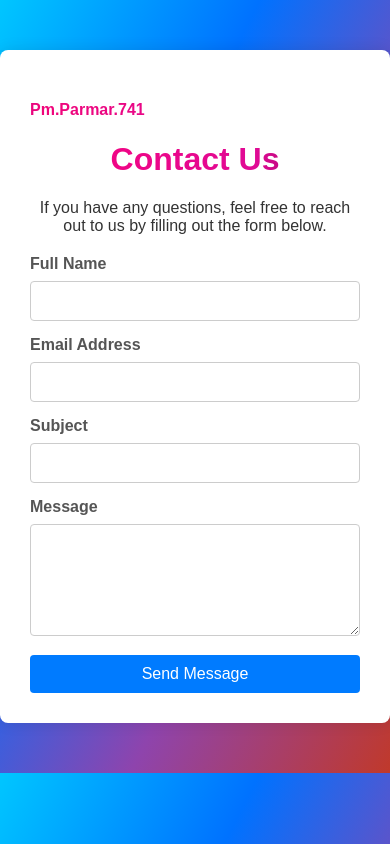
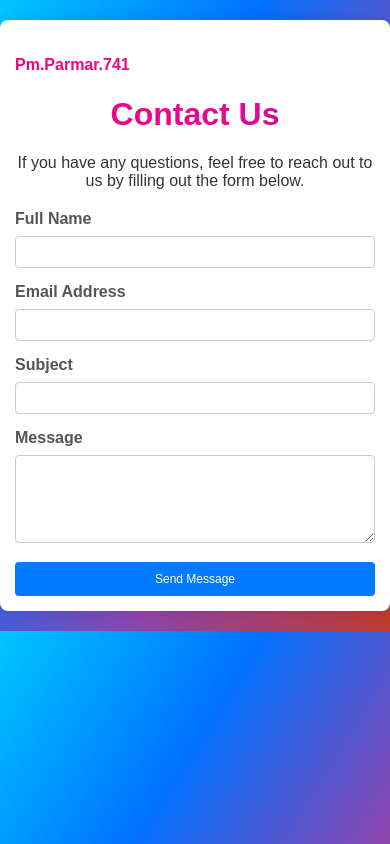
Before and after one commit to ParmarMansukh/Ecommerce, a plain HTML site: page Contact.html in a window 390 px wide. Drawn offline with Linux system fonts and the light colour scheme.

Commit message:
Update Contact.html

```diff
--- a/Contact.html
+++ b/Contact.html
@@ -7,15 +7,12 @@
     <!-- <link rel="stylesheet" href="styles.css"> -->
 </head>
 <style>
-
-body {
+    body {
     font-family: Arial, sans-serif;
     margin: 0;
     padding: 0;
-    /* background-color: #f4f4f4; */
     color: #333;
     background: linear-gradient(to bottom right, #00c6ff, #0072ff, #8e44ad, #c0392b);
-
 }
 
 .contact-container {
@@ -80,55 +77,64 @@ body {
 .submit-btn:hover {
     background-color: #0056b3;
 }
-h4{
 
-background: linear-gradient(
+h4 {
+    background: linear-gradient(to right, rgb(27, 4, 241), #f0057a 35%, #e00a95, black);
+    background-size: 200% auto;
+    -webkit-background-clip: text;
+    -webkit-text-fill-color: transparent;
+    animation: gradient 3s linear infinite;
+}
 
-to right, rgb(27, 4, 241), #f0057a 35%, #e00a95,black);
-
-background-size: 200% auto;
-
--webkit-background-clip: text;
-
--webkit-text-fill-color: transparent;
-
-animation: gradient 3s linear infinite; }
+h1 {
+    background: linear-gradient(to right, rgb(247, 58, 0), #f8027d 35%, #e00a95, black);
+    background-size: 200% auto;
+    -webkit-background-clip: text;
+    -webkit-text-fill-color: transparent;
+    animation: gradient 3s linear infinite;
+}
 
 @keyframes gradient {
-
-0% { background-position: 0% 75%; }
-
-50% { background-position: 100% 50%; }
-
-100% { background-position: 0% 70%; }
-
+    0% { background-position: 0% 75%; }
+    50% { background-position: 100% 50%; }
+    100% { background-position: 0% 70%; }
 }
 
-h1{
+/* Media Queries */
+@media (max-width: 768px) {
+    .contact-container {
+        padding: 20px;
+        margin: 20px auto;
+    }
 
-background: linear-gradient(
+    .contact-form input[type="text"],
+    .contact-form input[type="email"],
+    .contact-form textarea {
+        font-size: 14px;
+    }
 
-to right, rgb(247, 58, 0), #f8027d 35%, #e00a95,black);
-
-background-size: 200% auto;
-
--webkit-background-clip: text;
-
--webkit-text-fill-color: transparent;
-
-animation: gradient 3s linear infinite; }
-
-@keyframes gradient {
-
-0% { background-position: 0% 75%; }
-
-50% { background-position: 100% 50%; }
-
-100% { background-position: 0% 70%; }
-
+    .submit-btn {
+        font-size: 14px;
+    }
 }
 
+@media (max-width: 576px) {
+    .contact-container {
+        padding: 15px;
+    }
+
+    .contact-form input[type="text"],
+    .contact-form input[type="email"],
+    .contact-form textarea {
+        font-size: 12px;
+        padding: 8px;
+    }
+
+    .submit-btn {
+        font-size: 12px;
+    }
 }
+
 </style>
 <body>
     <div class="contact-container">
```
